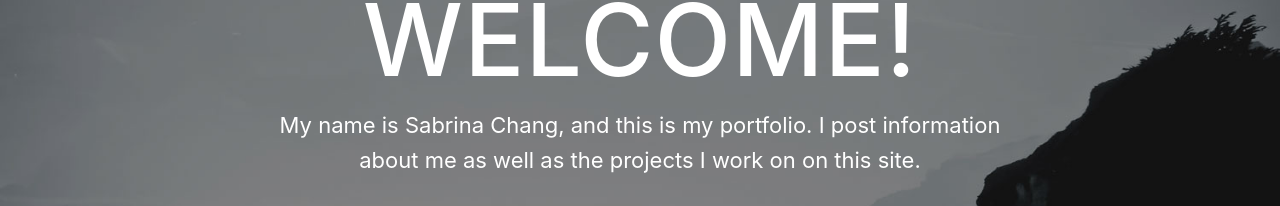
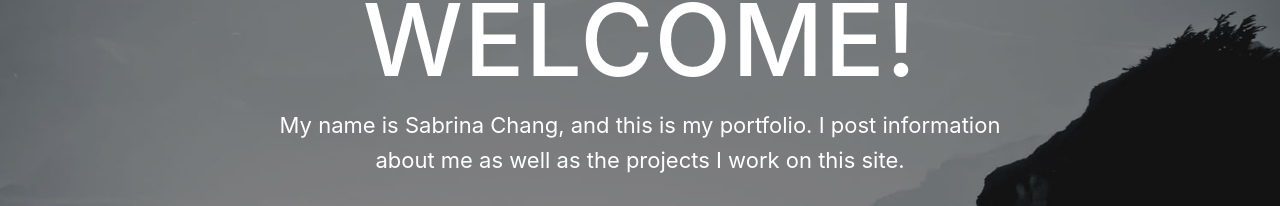
Before and after one commit to sabrinac3/sabrinac3.github.io, a website with bundled scripts: page index.html in a window 1280 px wide. Shown: the part 278-484 px from the top of the page. Built offline with nearby package versions, Linux system fonts and the light colour scheme.

Commit message:
Update index.html

```diff
--- a/index.html
+++ b/index.html
@@ -56,7 +56,7 @@
           <div class="row">
             <div class="col-lg-8 mx-auto">
               <h1 class="brand-heading">Welcome!</h1>
-              <p class="intro-text">My name is Sabrina Chang, and this is my portfolio. I post information about me as well as the projects I work on on this site.</p>
+              <p class="intro-text">My name is Sabrina Chang, and this is my portfolio. I post information about me as well as the projects I work on this site.</p>
               <a href="#about" class="btn btn-circle js-scroll-trigger">
                 <i class="fa fa-angle-double-down animated"></i>
               </a>
```
